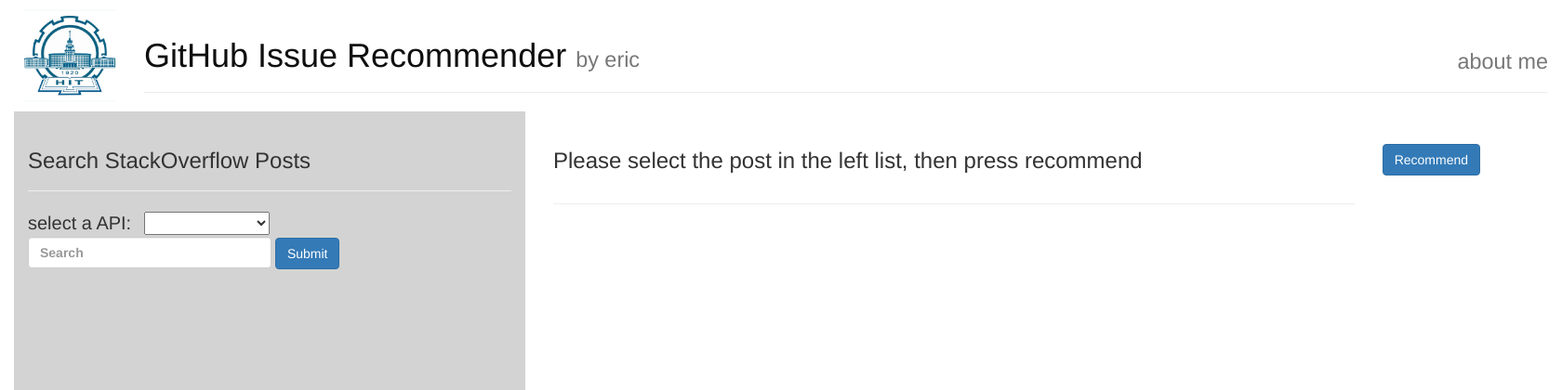
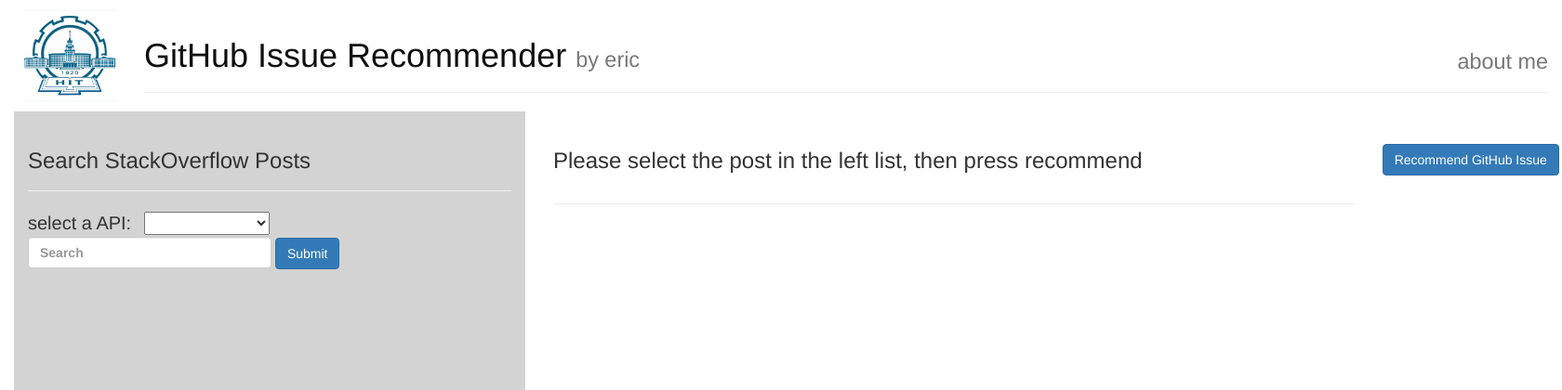
Before and after one commit to keruru0987/Github-Issue-Recommender, a Flask app: template templates/so_results.html in a window 1680 px wide; the page is wider, and only the part inside the window is pictured. Shown: the top 420 px of that part at 93% size. Run offline with Flask 2, Linux system fonts and the light colour scheme; the template is opened without the code that fills it, so the values that code supplies are empty; some libraries are stand-ins or nearby versions.

Commit message:
修改一些标签样式，1.2版本完成

```diff
--- a/templates/so_results.html
+++ b/templates/so_results.html
@@ -42,7 +42,10 @@
         var answer_link;
         if (accepted_answerid !== '') {
             answer_link = 'https://stackoverflow.com/questions/' + accepted_answerid;
-            title_text = "<a style='margin-right: 10px' target='_blank' href=" + answer_link + "><span class='label label-default'>Answered</span></a>" + title_text;
+            title_text = "<a style='margin-right: 10px' target='_blank' href=" + answer_link + "><span class='label label-success'>Answered</span></a>" + title_text;
+        }
+        else{
+            title_text = "<span style='margin-right: 10px' class='label label-default'>No Acc Answer</span>" + title_text;
         }
         document.getElementById("title_area").innerHTML = title_text;
     }
@@ -169,7 +172,7 @@
                     <a id="recommend_href">
                         <!--通过js修改链接中的参数-->
                         <button type="button" class="btn btn-primary" style="margin-top: 35px" onclick="goRecommend('{{api}}')">
-                            Recommend
+                            Recommend GitHub Issue
                         </button>
                     </a>
                 </div>
```
